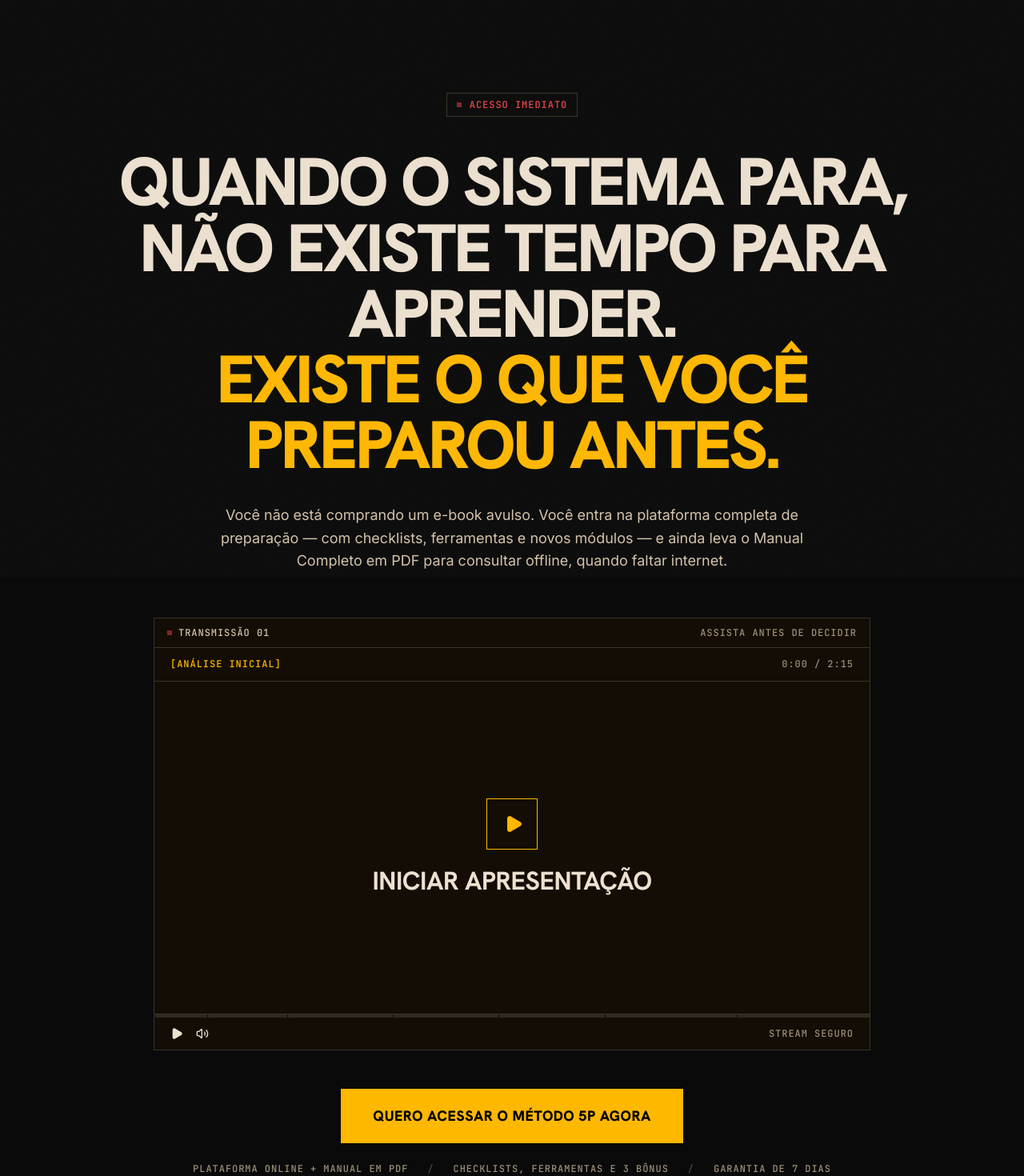
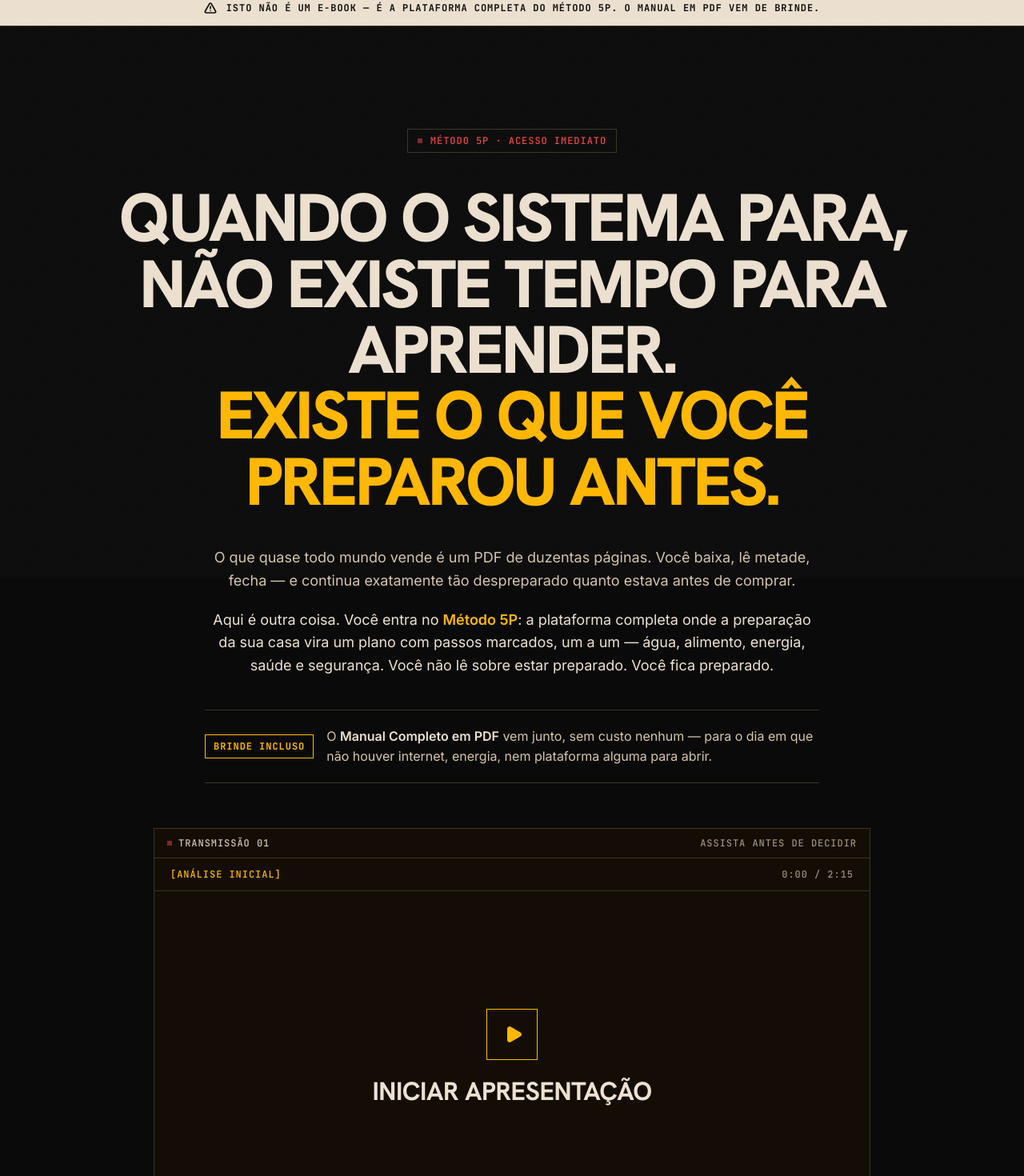
Before and after one commit to wagnergoisoficial-code/Manual-completo-de-sobreviv-ncia-apocal-ptica-, a React (Vite) app: page / in a window 1280 px wide. Shown: the part 77-1547 px from the top of the page at 80% size. Built offline with nearby package versions, Linux system fonts and the light colour scheme; no server answers.

Commit message:
adicionar texto pra aparecer de cara

```diff
--- a/src/App.tsx
+++ b/src/App.tsx
@@ -11,7 +11,7 @@ import ModulesSection from './components/ModulesSection';
 import KitSection from './components/KitSection';
 import OfferSection from './components/OfferSection';
 import FAQ from './components/FAQ';
-import { ArrowRight } from 'lucide-react';
+import { AlertTriangle, ArrowRight } from 'lucide-react';
 import { KIWIFY_CHECKOUT_URL } from './data';
 import { trackPixel } from './pixel';
 
@@ -46,6 +46,16 @@ export default function App() {
 
       <Header />
 
+      {/* FAIXA DE ENTRADA — a primeira linha que a pessoa lê ao abrir a página */}
+      <div className="bg-ink text-void border-b border-hairline">
+        <div className="max-w-[1440px] mx-auto px-4 sm:px-8 py-3.5 flex items-center justify-center gap-3">
+          <AlertTriangle className="w-4 h-4 shrink-0" strokeWidth={2.5} />
+          <p className="font-mono text-tag font-bold uppercase text-center">
+            Isto não é um e-book — é a plataforma completa do Método 5P. O manual em PDF vem de brinde.
+          </p>
+        </div>
+      </div>
+
       <main className="flex-1">
 
         {/* HERO */}
@@ -54,7 +64,7 @@ export default function App() {
 
             <span className="inline-flex items-center gap-2.5 px-3 py-1.5 border border-hairline mb-10">
               <span className="w-1.5 h-1.5 bg-alert animate-pulse" />
-              <span className="font-mono text-tag uppercase text-alert">Acesso imediato</span>
+              <span className="font-mono text-tag uppercase text-alert">Método 5P · Acesso imediato</span>
             </span>
 
             <h1 className="font-display text-display uppercase max-w-5xl text-ink">
@@ -63,11 +73,31 @@ export default function App() {
               <span className="text-signal">Existe o que você preparou antes.</span>
             </h1>
 
-            <p className="text-body text-ink-dim max-w-3xl mt-8">
-              Você não está comprando um e-book avulso. Você entra na plataforma completa de
-              preparação — com checklists, ferramentas e novos módulos — e ainda leva o Manual
-              Completo em PDF para consultar offline, quando faltar internet.
-            </p>
+            {/* O reenquadramento: o produto é a plataforma, não o PDF */}
+            <div className="max-w-3xl mt-10 space-y-5">
+              <p className="text-body text-ink-dim">
+                O que quase todo mundo vende é um PDF de duzentas páginas. Você baixa, lê metade,
+                fecha — e continua exatamente tão despreparado quanto estava antes de comprar.
+              </p>
+              <p className="text-body text-ink">
+                Aqui é outra coisa. Você entra no <strong className="font-semibold text-signal">Método 5P</strong>:
+                a plataforma completa onde a preparação da sua casa vira um plano com passos
+                marcados, um a um — água, alimento, energia, saúde e segurança. Você não lê sobre
+                estar preparado. Você fica preparado.
+              </p>
+            </div>
+
+            {/* O brinde */}
+            <div className="w-full max-w-3xl mt-10 border-y border-hairline py-5 flex flex-col sm:flex-row items-start sm:items-center gap-4 text-left">
+              <span className="font-mono text-tag font-bold uppercase text-signal border border-signal px-2.5 py-1.5 shrink-0">
+                Brinde incluso
+              </span>
+              <p className="text-bodysm text-ink-dim">
+                O <span className="text-ink font-semibold">Manual Completo em PDF</span> vem junto,
+                sem custo nenhum — para o dia em que não houver internet, energia, nem plataforma
+                alguma para abrir.
+              </p>
+            </div>
 
             <div className="w-full mt-14">
               <VSLPlayer />
@@ -84,9 +114,9 @@ export default function App() {
             </a>
 
             <p className="font-mono text-tag uppercase text-outline mt-6 flex flex-wrap justify-center gap-x-6 gap-y-2">
-              <span>Plataforma online + manual em PDF</span>
+              <span>Plataforma Método 5P</span>
               <span className="hidden sm:inline text-outline-dim">/</span>
-              <span>Checklists, ferramentas e 3 bônus</span>
+              <span>Manual em PDF de brinde</span>
               <span className="hidden sm:inline text-outline-dim">/</span>
               <span>Garantia de 7 dias</span>
             </p>
--- a/src/components/KitSection.tsx
+++ b/src/components/KitSection.tsx
@@ -54,14 +54,15 @@ export default function KitSection() {
 
       {/* Argumento */}
       <div className="order-1 md:order-2">
-        <span className="font-mono text-tag uppercase text-signal block mb-6">[ Kit tático de suporte ]</span>
+        <span className="font-mono text-tag uppercase text-signal block mb-6">[ O produto e o brinde ]</span>
         <h2 className="font-display text-display uppercase text-ink mb-8">
-          O manual impresso na sua tela.
+          A plataforma executa. O manual acompanha.
         </h2>
         <p className="text-body text-ink-dim mb-10">
-          O conteúdo do manual em PDF se integra à plataforma online: lá você marca checklists,
-          monta o plano de evacuação e acompanha o que já está pronto na sua casa. O PDF continua
-          no seu aparelho para o dia em que não houver internet nem energia.
+          O trabalho acontece na plataforma: é lá que você marca os checklists, monta o plano de
+          evacuação e acompanha o que já está pronto na sua casa. O manual em PDF é o brinde que
+          vem junto — o mesmo conteúdo no seu aparelho, para o dia em que não houver internet nem
+          energia para abrir plataforma alguma.
         </p>
 
         <ul className="mb-10">
--- a/src/components/OfferSection.tsx
+++ b/src/components/OfferSection.tsx
@@ -4,8 +4,8 @@ import { trackPixel } from '../pixel';
 import { ArrowUpRight, Check, ExternalLink, ShieldCheck, Zap } from 'lucide-react';
 
 const INCLUDED = [
-  { title: 'Acesso à Plataforma Completa', detail: 'Área de membros online, 24/7, no celular ou no computador' },
-  { title: 'Manual Completo de Sobrevivência Apocalíptica', detail: 'Em PDF, para baixar e consultar sem internet' },
+  { title: 'Plataforma completa do Método 5P', detail: 'O produto: área de membros online, 24/7, no celular ou no computador' },
+  { title: 'Manual Completo em PDF — brinde', detail: 'Vem junto sem custo, para baixar e consultar sem internet' },
   { title: 'Checklists e ferramentas práticas', detail: 'Reserva de água, kit médico e plano de evacuação, dentro da plataforma' },
   { title: 'Bônus 01 — Telecomunicações Resilientes', detail: 'Frequências, rádios amadores e comunicação off-grid' },
   { title: 'Bônus 02 — Protocolo de Evacuação de 72h', detail: 'O fluxograma do que fazer nas primeiras horas' },
@@ -25,14 +25,14 @@ export default function OfferSection() {
 
       <div className="max-w-3xl mx-auto text-center">
         <span className="inline-block font-mono text-tag font-bold uppercase bg-black text-signal px-4 py-1.5 mb-8">
-          Você não está comprando só um e-book
+          O produto é a plataforma. O e-book é brinde.
         </span>
         <h2 className="font-display text-display uppercase mb-6">
           Prepare-se antes do colapso.
         </h2>
         <p className="text-body font-medium text-black/75">
-          Acesso à plataforma completa + Manual em PDF + 3 bônus exclusivos.
-          Sem assinatura, sem mensalidade: paga uma vez e o acesso é vitalício.
+          Você leva a plataforma completa do Método 5P — e com ela o Manual em PDF e os 3 bônus,
+          de brinde. Sem assinatura, sem mensalidade: paga uma vez e o acesso é vitalício.
         </p>
       </div>
 
```
